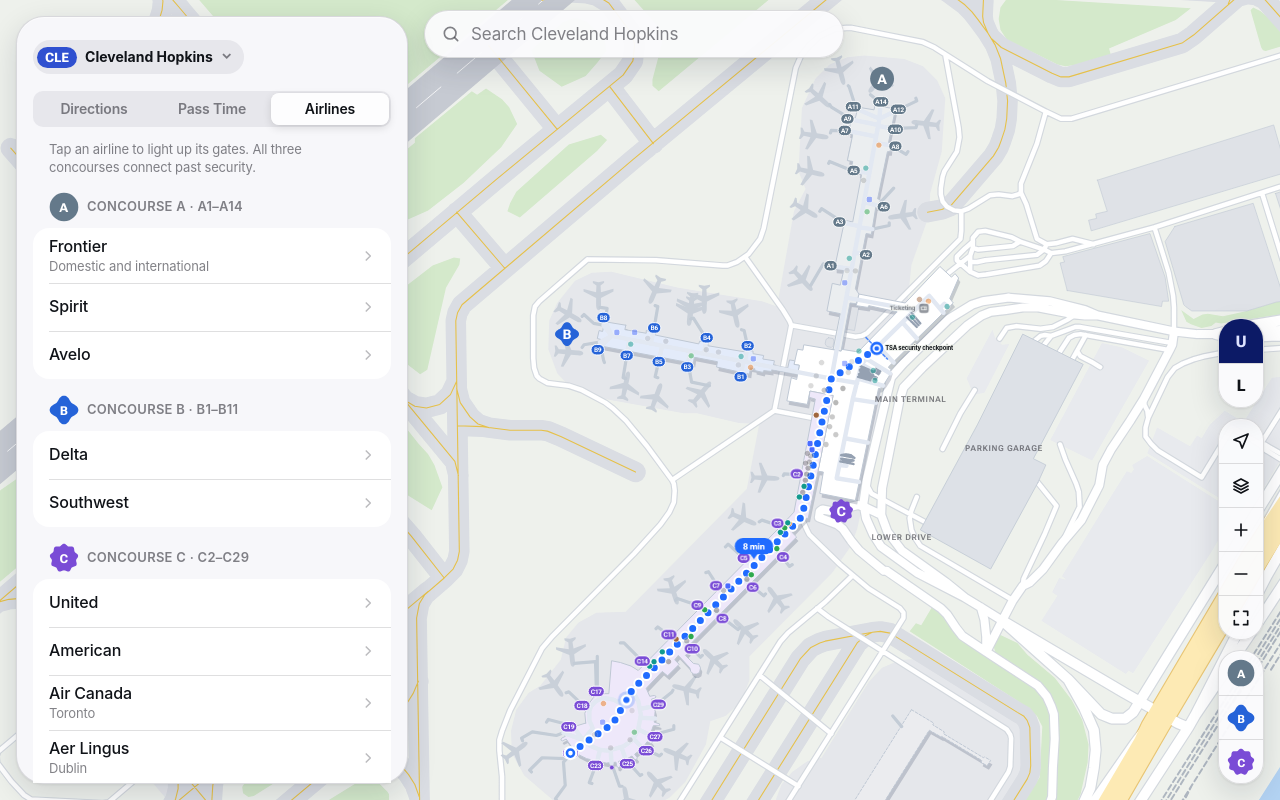
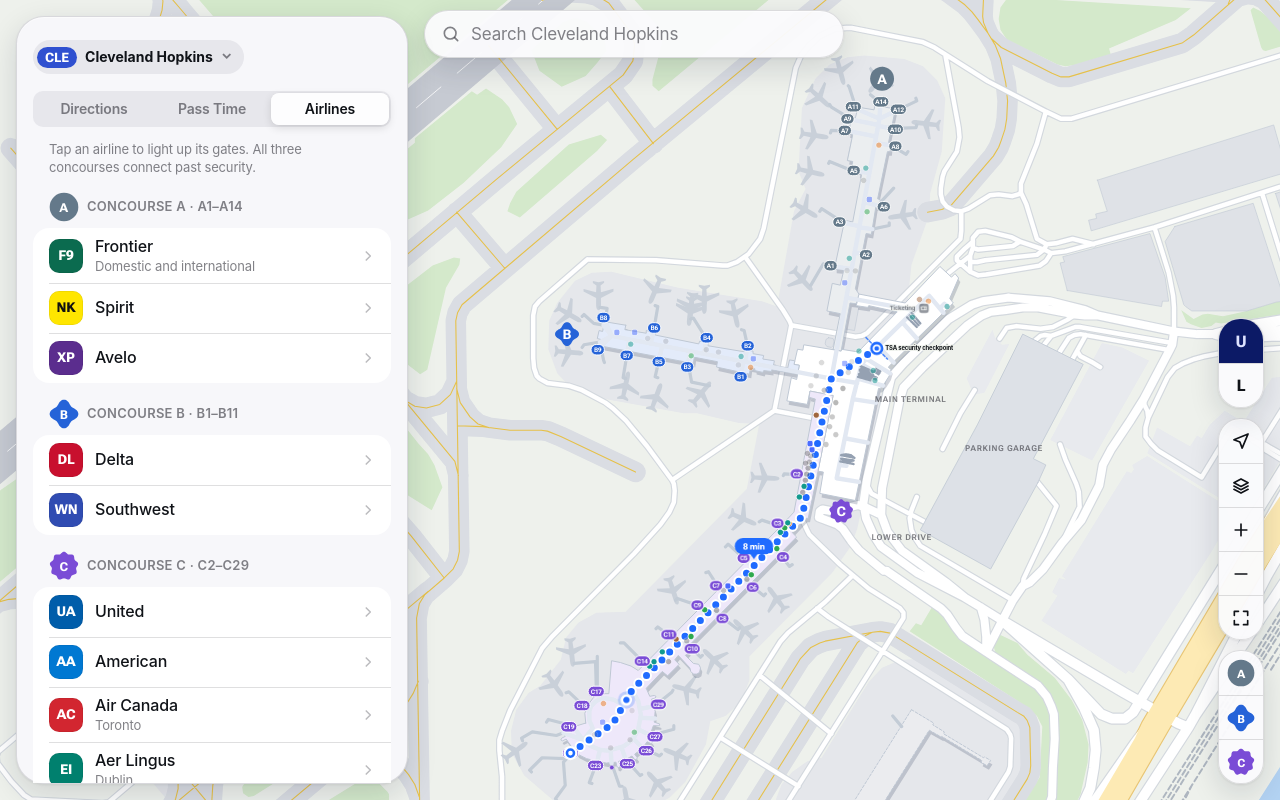
Before and after one commit to EncycloAcid/ClearMap, a plain HTML site: page index.html in a window 1280 px wide. Both pictures are taken after a click on the tab "Airlines". Drawn offline with Linux system fonts and the light colour scheme; animation ran at ten frames a second.

Commit message:
Add airline marks
- Each airline gets a mark: its IATA code on a tile in its brand
  colour, shown in the Airlines tab, search, and on gate cards (in the
  summary and the airline list).
- Search finds airlines by code (DL, UA…), but a gate with the same
  number wins (JetBlue's code is B6).
- Airline packs carry code, color and ink.
- Fix the checkpoint and ticketing tiles' icon in dark mode.
- Version 4.7 (22).

Co-Authored-By: Claude Opus 5.5 <noreply@anthropic.com>
Claude-Session: https://claude.ai/code/session_01DTBeMGYWySkqdojRPqTgRf

```diff
--- a/index.html
+++ b/index.html
@@ -321,6 +321,15 @@ body.navigating .controls { top: auto; bottom: calc(var(--sab, 0px) + 104px); }
 .nav-bar.done .nv-end { background: var(--ok); }
 @media (min-width: 760px) { .nav-banner { left: 16px; right: auto; width: 420px; margin: 0; } .nav-bar { left: 16px; right: auto; width: 420px; margin: 0; } }
 
+/* ---------- Airline marks ---------- */
+.air-mark { flex: none; display: inline-grid; place-items: center; width: var(--as); height: var(--as); border-radius: calc(var(--as) * .3);
+  background: var(--ac); color: var(--ai); font: 850 calc(var(--as) * .4)/1 var(--font-display); font-variation-settings: "wdth" 112; letter-spacing: -.01em;
+  box-shadow: inset 0 0 0 .5px rgba(0, 0, 0, .12); }
+#airlines .row { gap: 12px; }
+.air-tag { display: inline-flex; align-items: center; gap: 8px; padding: 5px 12px 5px 5px; }
+.summary .marks { display: inline-flex; gap: 4px; }
+.summary .marks::before { display: none; }
+
 /* ---------- Layers menu ---------- */
 .layers { position: fixed; z-index: 6; right: calc(var(--safe-right) + 72px); top: calc(var(--safe-top) + 70px); width: min(270px, calc(100% - 104px)); border-radius: 20px; padding: 6px 0; background: var(--solid); }
 .layers .lh { padding: 8px 16px 4px; font-size: 13px; font-weight: 600; color: var(--label-2); }
@@ -465,6 +474,7 @@ button.row:active, label.row:active { background: var(--fill); }
 .tile.food { background: var(--c-food); } .tile.coffee { background: var(--c-coffee); } .tile.bar { background: var(--c-bar); }
 .tile.shop { background: var(--c-shop); } .tile.play { background: var(--c-play); } .tile.service { background: var(--c-service); }
 .tile.rest { background: var(--c-rest); } .tile.gate { background: var(--label-2); } .tile.place { background: var(--p-terminal); color: var(--map); }
+.tile.place.terminal .ico { color: var(--map); stroke: var(--map); }
 .tile.place.bags { background: var(--p-bags); color: #fff; } .tile.place.transit { background: var(--p-transit); color: #fff; } .tile.place.ground { background: var(--p-ground); color: #fff; }
 .tile.A { background: var(--conA); } .tile.B { background: var(--conB); } .tile.C { background: var(--conC); }
 .badge { width: 30px; height: 30px; flex: none; }
@@ -861,18 +871,19 @@ AIRPORTS.CLE = (() => {
   const MAP_BOUNDS = { x0: -262, y0: -470, x1: 345, y1: 330 };
 
 
+  // code: IATA designator; color/ink: the airline's brand colour for its mark
   const AIRLINES = [
-    { name: 'Frontier', con: 'A', note: 'Domestic and international' },
-    { name: 'Spirit', con: 'A' },
-    { name: 'Avelo', con: 'A' },
-    { name: 'Delta', con: 'B' },
-    { name: 'Southwest', con: 'B' },
-    { name: 'United', con: 'C' },
-    { name: 'American', con: 'C' },
-    { name: 'Air Canada', con: 'C', note: 'Toronto' },
-    { name: 'Aer Lingus', con: 'C', note: 'Dublin' },
-    { name: 'Alaska', con: 'C' },
-    { name: 'JetBlue', con: 'C' },
+    { name: 'Frontier', code: 'F9', color: '#0b6b4f', con: 'A', note: 'Domestic and international' },
+    { name: 'Spirit', code: 'NK', color: '#ffe600', ink: '#111', con: 'A' },
+    { name: 'Avelo', code: 'XP', color: '#5b2d8e', con: 'A' },
+    { name: 'Delta', code: 'DL', color: '#c8102e', con: 'B' },
+    { name: 'Southwest', code: 'WN', color: '#304cb2', con: 'B' },
+    { name: 'United', code: 'UA', color: '#005daa', con: 'C' },
+    { name: 'American', code: 'AA', color: '#0078d2', con: 'C' },
+    { name: 'Air Canada', code: 'AC', color: '#d22630', con: 'C', note: 'Toronto' },
+    { name: 'Aer Lingus', code: 'EI', color: '#00806e', con: 'C', note: 'Dublin' },
+    { name: 'Alaska', code: 'AS', color: '#01426a', con: 'C' },
+    { name: 'JetBlue', code: 'B6', color: '#0033a0', con: 'C' },
   ];
   const CON_RANGE = { A: 'A1–A14', B: 'B1–B11', C: 'C2–C29' };
 
@@ -2040,7 +2051,7 @@ function showPlace(it, fromMap) {
   const summary = [];
   if (hs) summary.push(`<span class="${hs.state === 'open' ? 'ok' : hs.state === 'closed' ? 'no' : 'warn'}">${esc(hs.text)}</span>`);
   if (it.kind === 'amen') summary.push(`<span>${esc(it.near)}</span>`);
-  if (it.kind === 'gate') summary.push(`<span>${esc(AIRLINES.filter(a => a.con === it.con).map(a => a.name).slice(0, 3).join(', '))}</span>`);
+  if (it.kind === 'gate') summary.push(`<span class="marks">${AIRLINES.filter(a => a.con === it.con).slice(0, 5).map(a => airMark(a, 20)).join('')}</span>`);
   if (it.zone === 'L' || it.kind === 'place') summary.push(`<span>${it.lvl === 'lo' ? 'Lower level' : 'Upper level'}</span>`);
   let html = summary.length ? `<p class="summary">${summary.join('')}</p>` : '';
   html += `<div class="bgroup">
@@ -2061,7 +2072,7 @@ function showPlace(it, fromMap) {
   if (it.kind === 'gate') rows.push(['Concourse', `${it.con} · ${CON_RANGE[it.con]}`]);
   if (rows.length) html += `<div class="group">${rows.map(([k, v]) => `<div class="row"><span class="rl" style="flex:none">${k}</span><span style="flex:1;min-width:0;color:var(--label-2);text-align:right">${v}</span></div>`).join('')}</div>`;
   if (it.kind === 'gate') {
-    html += `<div class="group-title">Airlines in Concourse ${it.con}</div><div class="group tags">${AIRLINES.filter(a => a.con === it.con).map(a => `<span class="tag">${esc(a.name)}</span>`).join('')}</div>`;
+    html += `<div class="group-title">Airlines in Concourse ${it.con}</div><div class="group tags">${AIRLINES.filter(a => a.con === it.con).map(a => `<span class="tag air-tag">${airMark(a, 22)}${esc(a.name)}</span>`).join('')}</div>`;
   }
   if (it.hours && !it.hours.h24 && !it.hours.close) html += `<p class="foot" style="margin:-6px 16px 0">Opening times from the airport's directory. Closing times aren't published; they follow the last flights.</p>`;
   const near = it.kind !== 'place' ? nearbyItems(it) : [];
@@ -2563,10 +2574,12 @@ $('#surprise').onclick = () => {
 };
 
 // ---------- Airlines ----------
+// an airline's mark: its two-letter code on a tile in its brand colour
+const airMark = (a, size = 30) => `<span class="air-mark" style="--ac:${esc(a.color || 'var(--label-2)')};--ai:${esc(a.ink || '#fff')};--as:${size}px" aria-hidden="true">${esc(a.code || a.name.slice(0, 2).toUpperCase())}</span>`;
 $('#airlines').innerHTML = 'ABC'.split('').map(con => `
   <div class="group-title">${badgeSvg(con, 22)}Concourse ${con} · ${CON_RANGE[con]}</div>
   <div class="group" style="--inset:16px">${AIRLINES.map((a, i) => a.con !== con ? '' : `
-    <button class="row" data-i="${i}">
+    <button class="row" data-i="${i}">${airMark(a, 34)}
       <span class="grow"><span class="t">${esc(a.name)}</span>${a.note ? `<span class="s">${esc(a.note)}</span>` : ''}</span>
       <svg class="ico chev"><use href="#i-chev"/></svg>
     </button>`).join('')}</div>`).join('');
@@ -2607,7 +2620,7 @@ function suggestions() {
     .concat(Object.values(ITEMS).filter(i => i.kind === 'amen' && AP.ui.popularRe.test(i.name)))
     .filter(i => !recent.includes(i)).slice(0, 5);
   hits = [...recent.map(itemHit), ...popular.map(itemHit)]; active = -1;
-  results.innerHTML = `<div class="sec">Airlines</div><div class="airline-row">${AIRLINES.map((a, i) => `<button data-air="${i}">${badgeSvg(a.con, 24)}${esc(a.name)}</button>`).join('')}</div>`
+  results.innerHTML = `<div class="sec">Airlines</div><div class="airline-row">${AIRLINES.map((a, i) => `<button data-air="${i}">${airMark(a, 24)}${esc(a.name)}</button>`).join('')}</div>`
     + renderHits([['Recent', recent.map(itemHit)], ['Popular', popular.map(itemHit)]]);
   results.classList.toggle('fresh', results.hidden); if (results.hidden) stagger(results, ':scope > button'); results.hidden = false; wireResults();
 }
@@ -2616,8 +2629,10 @@ function runSearch() {
   $('#qClear').hidden = !s;
   if (!s) { if (document.activeElement === q) suggestions(); else results.hidden = true; return; }
   const code = s.replace(/^gate\s*/, '').replace(/\s+/g, '');
-  const air = AIRLINES.filter(a => a.name.toLowerCase().includes(s))
-    .map(a => ({ label: a.name, kind: `Airline · Concourse ${a.con} · ${CON_RANGE[a.con]}`, lead: badgeSvg(a.con, 30), go: () => highlightAirline(a) }));
+  // airline codes match too, unless a gate has that number (JetBlue is B6)
+  const isGateCode = Object.values(ITEMS).some(it => it.kind === 'gate' && it.code.toLowerCase() === code);
+  const air = AIRLINES.filter(a => a.name.toLowerCase().includes(s) || (!isGateCode && a.code && a.code.toLowerCase() === s))
+    .map(a => ({ label: a.name, kind: `Airline · Concourse ${a.con} · ${CON_RANGE[a.con]}`, lead: airMark(a, 30), go: () => highlightAirline(a) }));
   const gates = [], places = [], seen = new Set();
   for (const it of Object.values(ITEMS)) {
     if (it.id === 'v:me') continue;
```
Also changed, not shown: airports/cle/airport.js (+12 -11 lines), src/shell.html (+10 -0 lines), src/ui.js (+10 -6 lines), 1 other file.
